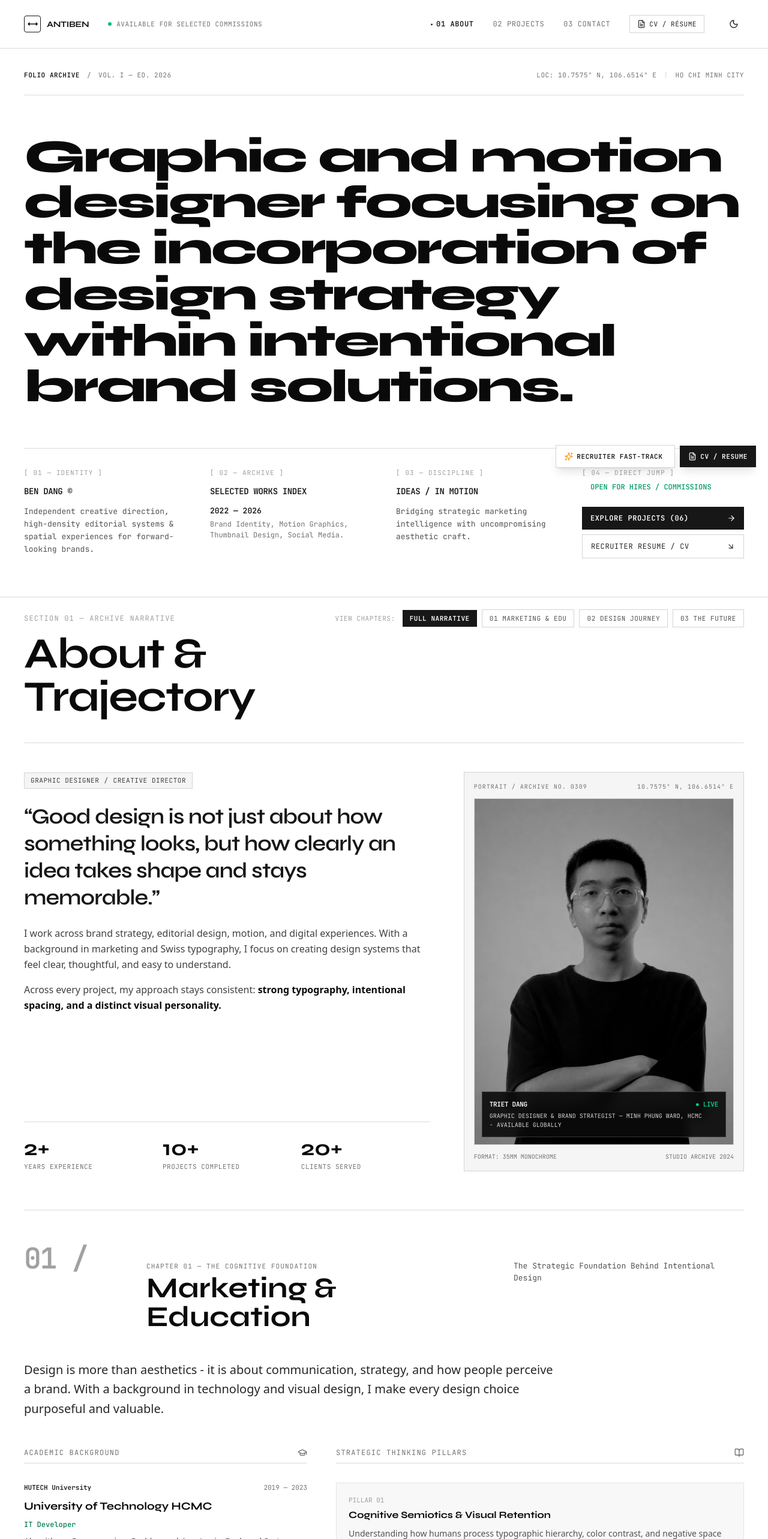
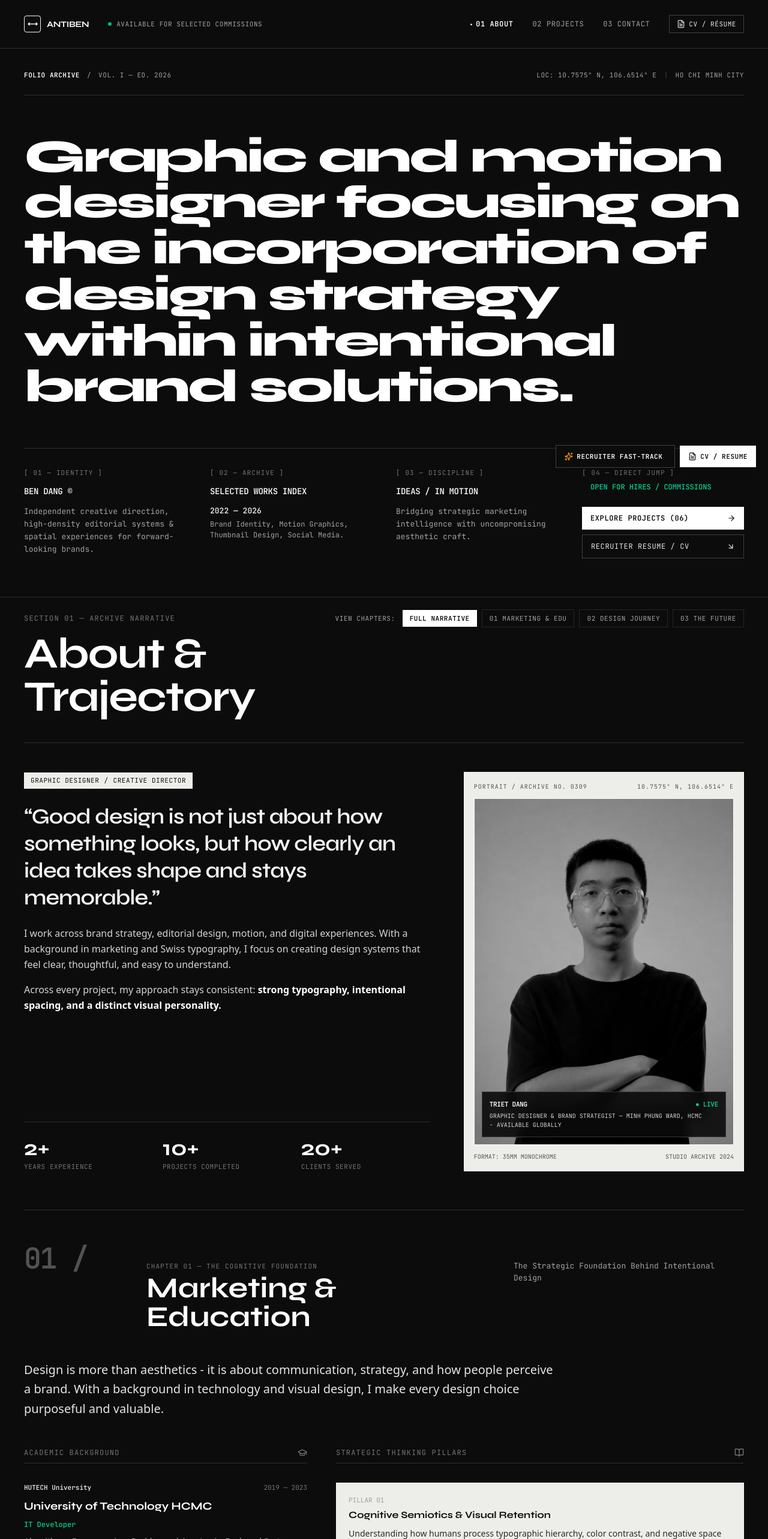
Before and after one commit to bencutelamne/ben-portfolio, a React (Vite) app: page / in a window 1280 px wide. Shown: the top 2566 px of the page at 60% size. Built offline with nearby package versions, Linux system fonts and the light colour scheme.

Commit message:
xóa light mode

```diff
--- a/index.html
+++ b/index.html
@@ -1,5 +1,5 @@
 <!doctype html>
-<html lang="en" class="scroll-smooth">
+<html lang="en" class="scroll-smooth dark">
   <head>
     <meta charset="UTF-8" />
     <meta name="viewport" content="width=device-width, initial-scale=1.0" />
@@ -13,19 +13,11 @@
     <link href="https://fonts.googleapis.com/css2?family=Instrument+Serif:ital@0;1&family=JetBrains+Mono:wght@300;400;500;600&family=Plus+Jakarta+Sans:wght@300;400;500;600;700;800&family=Syne:wght@500;600;700;800&family=Space+Grotesk:wght@400;500;600;700&display=swap" rel="stylesheet">
     <script>
       (function() {
-        try {
-          const savedTheme = localStorage.getItem('folio-theme');
-          const prefersDark = window.matchMedia('(prefers-color-scheme: dark)').matches;
-          if (savedTheme === 'dark' || (!savedTheme && prefersDark)) {
-            document.documentElement.classList.add('dark');
-          } else {
-            document.documentElement.classList.remove('dark');
-          }
-        } catch (e) {}
+        document.documentElement.classList.add('dark');
       })();
     </script>
   </head>
-  <body class="bg-white text-[#111111] dark:bg-[#0c0c0d] dark:text-[#f3f3f3] transition-colors duration-300 font-sans antialiased selection:bg-neutral-900 selection:text-white dark:selection:bg-white dark:selection:text-black">
+  <body class="bg-[#0c0c0d] text-[#f3f3f3] font-sans antialiased selection:bg-white selection:text-black">
     <div id="root"></div>
     <script type="module" src="/src/main.tsx"></script>
   </body>
--- a/src/App.tsx
+++ b/src/App.tsx
@@ -12,16 +12,6 @@ import { Project } from './types';
 import { FileText, Sparkles } from 'lucide-react';
 
 export default function App() {
-  // Theme state
-  const [darkMode, setDarkMode] = useState<boolean>(() => {
-    if (typeof window !== 'undefined') {
-      const saved = localStorage.getItem('folio-theme');
-      if (saved) return saved === 'dark';
-      return window.matchMedia('(prefers-color-scheme: dark)').matches;
-    }
-    return false;
-  });
-
   // Modal states
   const [selectedProject, setSelectedProject] = useState<Project | null>(null);
   const [isResumeOpen, setIsResumeOpen] = useState(false);
@@ -29,16 +19,6 @@ export default function App() {
 
   // Active section tracking
   const [activeSection, setActiveSection] = useState('about');
-
-  useEffect(() => {
-    if (darkMode) {
-      document.documentElement.classList.add('dark');
-      localStorage.setItem('folio-theme', 'dark');
-    } else {
-      document.documentElement.classList.remove('dark');
-      localStorage.setItem('folio-theme', 'light');
-    }
-  }, [darkMode]);
 
   // Scroll spy for active section
   useEffect(() => {
@@ -71,12 +51,10 @@ export default function App() {
   };
 
   return (
-    <div className="min-h-screen flex flex-col bg-white text-[#111111] dark:bg-[#0c0c0d] dark:text-[#f3f3f3] transition-colors duration-300 selection:bg-neutral-900 selection:text-white dark:selection:bg-white dark:selection:text-black">
+    <div className="min-h-screen flex flex-col bg-[#0c0c0d] text-[#f3f3f3] selection:bg-white selection:text-black">
 
       {/* Navigation Masthead */}
       <Header
-        darkMode={darkMode}
-        setDarkMode={setDarkMode}
         activeSection={activeSection}
         onOpenResume={() => setIsResumeOpen(true)}
         onOpenRecruiterTour={() => setIsRecruiterTourOpen(true)}
--- a/src/components/Header.tsx
+++ b/src/components/Header.tsx
@@ -1,17 +1,13 @@
 import React, { useState, useEffect } from 'react';
-import { ArrowUpRight, Sun, Moon, Menu, X, FileText, Sparkles } from 'lucide-react';
+import { ArrowUpRight, Menu, X, FileText, Sparkles } from 'lucide-react';
 
 interface HeaderProps {
-  darkMode: boolean;
-  setDarkMode: (val: boolean | ((prev: boolean) => boolean)) => void;
   activeSection: string;
   onOpenResume: () => void;
   onOpenRecruiterTour?: () => void;
 }
 
 export const Header: React.FC<HeaderProps> = ({
-  darkMode,
-  setDarkMode,
   activeSection,
   onOpenResume,
   onOpenRecruiterTour,
@@ -97,37 +93,10 @@ export const Header: React.FC<HeaderProps> = ({
               <span>CV / RÉSUME</span>
             </button>
 
-            {/* Dark Mode Toggle */}
-            <button
-              id="header-dark-mode-toggle"
-              onClick={() => setDarkMode((prev) => !prev)}
-              aria-label={darkMode ? 'Switch to light mode' : 'Switch to dark mode'}
-              title={darkMode ? 'Switch to light mode' : 'Switch to dark mode'}
-              className="group p-2 border border-transparent hover:border-neutral-300 dark:hover:border-neutral-700 hover:bg-neutral-100/50 dark:hover:bg-neutral-800/40 text-neutral-700 dark:text-neutral-300 hover:text-neutral-950 dark:hover:text-white transition-all cursor-pointer flex items-center justify-center rounded-none"
-            >
-              {darkMode ? (
-                <Sun className="w-4 h-4 text-amber-400 transition-transform duration-300 group-hover:rotate-90 group-hover:scale-110" />
-              ) : (
-                <Moon className="w-4 h-4 text-neutral-800 dark:text-neutral-200 transition-transform duration-300 group-hover:-rotate-12 group-hover:scale-110" />
-              )}
-            </button>
           </nav>
 
-          {/* Mobile Menu & Theme Controls */}
+          {/* Mobile Menu Controls */}
           <div className="flex md:hidden items-center space-x-3">
-            <button
-              id="mobile-dark-mode-toggle"
-              onClick={() => setDarkMode((prev) => !prev)}
-              aria-label={darkMode ? 'Switch to light mode' : 'Switch to dark mode'}
-              title={darkMode ? 'Switch to light mode' : 'Switch to dark mode'}
-              className="group p-2 border border-transparent hover:border-neutral-300 dark:hover:border-neutral-700 hover:bg-neutral-100/50 dark:hover:bg-neutral-800/40 text-neutral-800 dark:text-neutral-200 flex items-center justify-center transition-all"
-            >
-              {darkMode ? (
-                <Sun className="w-4 h-4 text-amber-400 transition-transform duration-300 group-hover:rotate-90 group-hover:scale-110" />
-              ) : (
-                <Moon className="w-4 h-4 text-neutral-800 dark:text-neutral-200 transition-transform duration-300 group-hover:-rotate-12 group-hover:scale-110" />
-              )}
-            </button>
             <button
               id="mobile-menu-toggle"
               onClick={() => setMobileMenuOpen(!mobileMenuOpen)}
--- a/src/components/ResumeModal.tsx
+++ b/src/components/ResumeModal.tsx
@@ -1,4 +1,4 @@
-import React, { useState } from 'react';
+import React, { useEffect, useRef, useState } from 'react';
 import { RESUME_DATA } from '../data/resumeData';
 import { X, Download, Printer, Copy, Check, ExternalLink, Mail, MapPin, Award, GraduationCap, Briefcase } from 'lucide-react';
 
@@ -9,6 +9,18 @@ interface ResumeModalProps {
 
 export const ResumeModal: React.FC<ResumeModalProps> = ({ isOpen, onClose }) => {
   const [copied, setCopied] = useState(false);
+  const modalOverlayRef = useRef<HTMLDivElement>(null);
+
+  useEffect(() => {
+    if (!isOpen) return;
+
+    modalOverlayRef.current?.scrollTo({ top: 0, behavior: 'auto' });
+    document.body.style.overflow = 'hidden';
+
+    return () => {
+      document.body.style.overflow = 'unset';
+    };
+  }, [isOpen]);
 
   if (!isOpen) return null;
 
@@ -63,11 +75,15 @@ ${RESUME_DATA.awards.map((aw) => `• ${aw.year}: ${aw.award} (${aw.category})`)
   return (
     <div
       id="resume-modal-overlay"
-      className="fixed inset-0 z-50 overflow-y-auto bg-neutral-950/80 backdrop-blur-md flex justify-center p-0 sm:p-4 md:p-6 animate-in fade-in duration-200"
+      ref={modalOverlayRef}
+      onClick={(event) => {
+        if (event.target === event.currentTarget) onClose();
+      }}
+      className="fixed inset-0 z-50 overflow-y-auto bg-neutral-950/80 backdrop-blur-md p-0 sm:p-4 md:p-6 animate-in fade-in duration-200"
     >
       <div
         id="resume-modal-content"
-        className="w-full max-w-4xl bg-white dark:bg-[#0c0c0d] text-neutral-900 dark:text-neutral-100 min-h-screen sm:min-h-0 sm:my-8 border border-neutral-300 dark:border-neutral-800 shadow-2xl flex flex-col"
+        className="w-full max-w-4xl mx-auto min-h-[100dvh] sm:min-h-[calc(100dvh-2rem)] md:min-h-[calc(100dvh-3rem)] bg-white dark:bg-[#0c0c0d] text-neutral-900 dark:text-neutral-100 border border-neutral-300 dark:border-neutral-800 shadow-2xl flex flex-col"
       >
         {/* Top Action Bar */}
         <div className="sticky top-0 z-20 flex items-center justify-between px-6 py-4 bg-white/95 dark:bg-[#0c0c0d]/95 backdrop-blur-sm editorial-border-b font-mono-custom text-[12px]">
--- a/src/index.css
+++ b/src/index.css
@@ -15,6 +15,12 @@
   .dark {
     --border-color: rgba(255, 255, 255, 0.14);
     --border-color-strong: rgba(255, 255, 255, 0.88);
+    --box-surface: rgba(247, 247, 244, 0.96);
+    --box-surface-soft: rgba(239, 239, 235, 0.96);
+    --box-surface-border: rgba(255, 255, 255, 0.62);
+    --box-text-strong: #111111;
+    --box-text: #2a2a2a;
+    --box-text-muted: #555555;
   }
 
   html {
@@ -57,6 +63,47 @@
   border-bottom: 1.5px solid var(--border-color-strong);
 }
 
+/* Dark-only light panels */
+.dark [class*="dark:bg-neutral-900"] {
+  background-color: var(--box-surface) !important;
+  color: var(--box-text-strong) !important;
+}
+
+.dark [class*="dark:bg-neutral-800"] {
+  background-color: var(--box-surface-soft) !important;
+  color: var(--box-text-strong) !important;
+}
+
+.dark [class*="dark:bg-neutral-900"][class*="dark:border-neutral-800"],
+.dark [class*="dark:bg-neutral-900"][class*="dark:border-neutral-700"],
+.dark [class*="dark:bg-neutral-800"][class*="dark:border-neutral-800"],
+.dark [class*="dark:bg-neutral-800"][class*="dark:border-neutral-700"] {
+  border-color: var(--box-surface-border) !important;
+}
+
+.dark [class*="dark:bg-neutral-900"] [class*="dark:text-white"],
+.dark [class*="dark:bg-neutral-900"] [class*="dark:text-neutral-50"],
+.dark [class*="dark:bg-neutral-900"] [class*="dark:text-neutral-100"],
+.dark [class*="dark:bg-neutral-900"] [class*="dark:text-neutral-200"],
+.dark [class*="dark:bg-neutral-800"] [class*="dark:text-white"],
+.dark [class*="dark:bg-neutral-800"] [class*="dark:text-neutral-50"],
+.dark [class*="dark:bg-neutral-800"] [class*="dark:text-neutral-100"],
+.dark [class*="dark:bg-neutral-800"] [class*="dark:text-neutral-200"] {
+  color: var(--box-text-strong) !important;
+}
+
+.dark [class*="dark:bg-neutral-900"] [class*="dark:text-neutral-300"],
+.dark [class*="dark:bg-neutral-800"] [class*="dark:text-neutral-300"] {
+  color: var(--box-text) !important;
+}
+
+.dark [class*="dark:bg-neutral-900"] [class*="dark:text-neutral-400"],
+.dark [class*="dark:bg-neutral-900"] [class*="dark:text-neutral-500"],
+.dark [class*="dark:bg-neutral-800"] [class*="dark:text-neutral-400"],
+.dark [class*="dark:bg-neutral-800"] [class*="dark:text-neutral-500"] {
+  color: var(--box-text-muted) !important;
+}
+
 /* Custom crisp scrollbar */
 ::-webkit-scrollbar {
   width: 6px;
```
